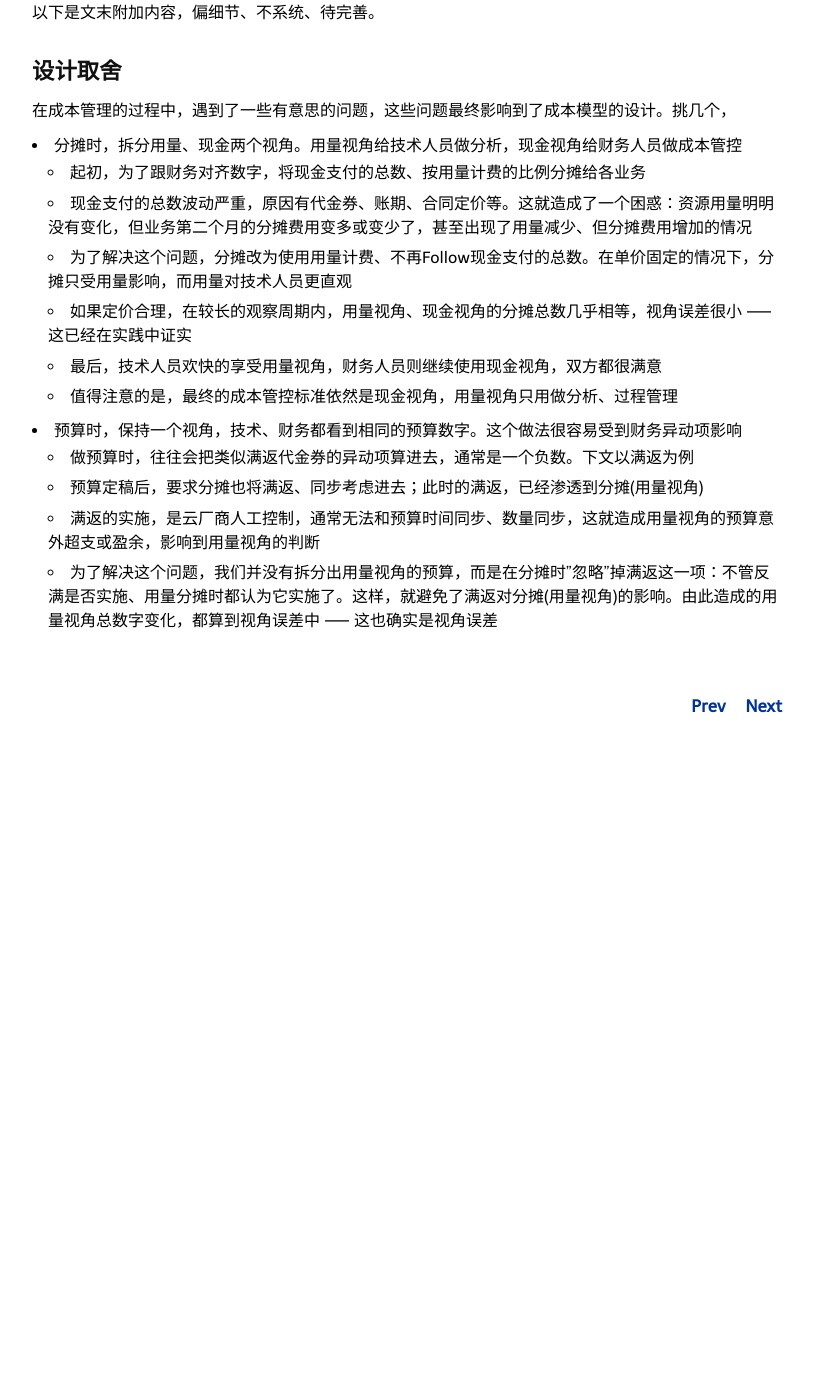
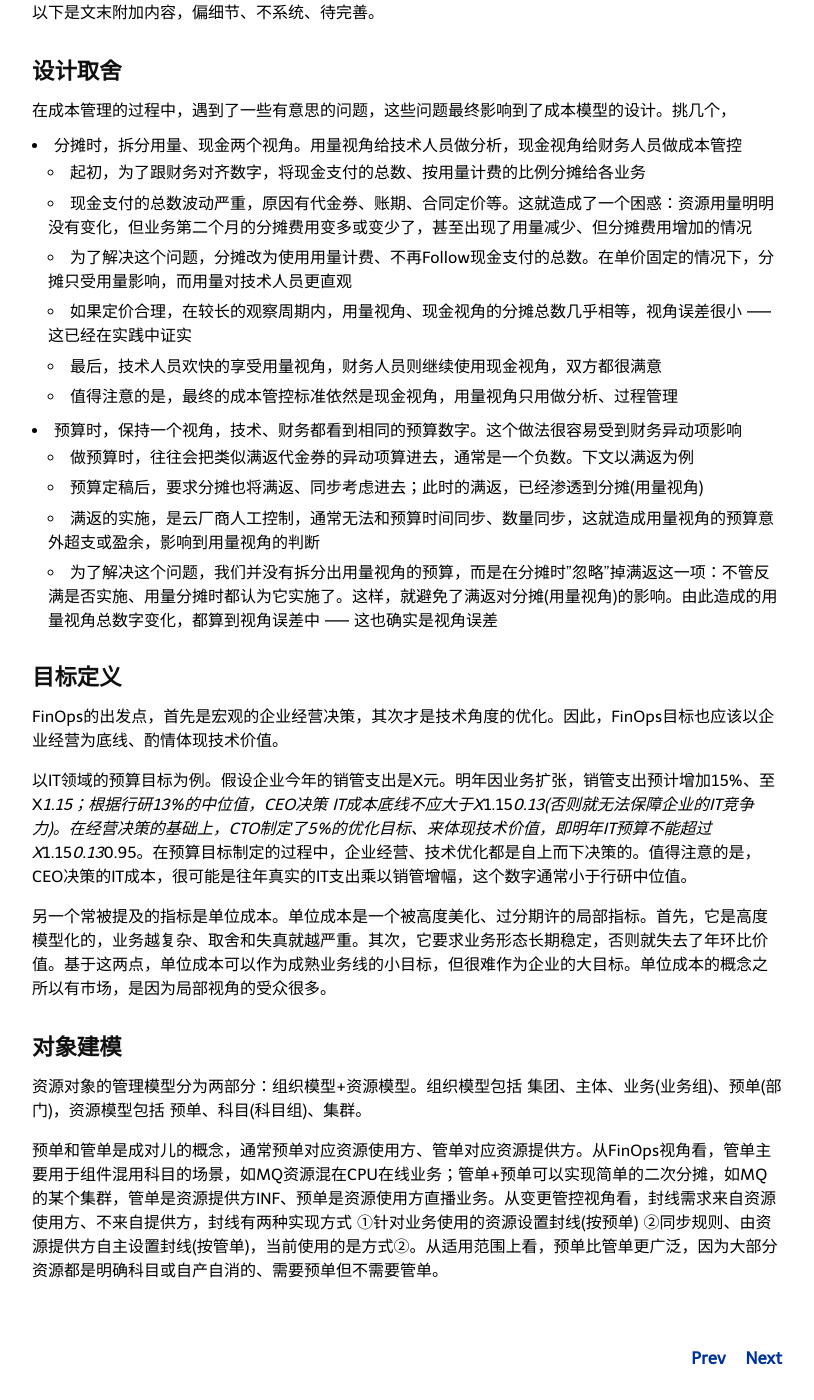
Before and after one commit to niean/niean.github.io, a Jekyll site: the page built from _posts/2020-11-18-finops-ccmp.markdown, in a window 1280 px wide and 1400 px high, scrolled down 7834 px. Shown: the whole window, without its empty margins (233-1047 px from the left). Built offline with Jekyll 4.4.1, drawn with Linux system fonts in a browser that asks for light colours; comment, search, counter and statistics services are not loaded; before the commit the page ends 8582 px from its top, so only the background shows below that.

Commit message:
集中提交

```diff
--- a/_posts/2020-11-18-finops-ccmp.markdown
+++ b/_posts/2020-11-18-finops-ccmp.markdown
@@ -150,3 +150,16 @@ tags:
     - 预算定稿后，要求分摊也将满返、同步考虑进去；此时的满返，已经渗透到分摊(用量视角)
     - 满返的实施，是云厂商人工控制，通常无法和预算时间同步、数量同步，这就造成用量视角的预算意外超支或盈余，影响到用量视角的判断
     - 为了解决这个问题，我们并没有拆分出用量视角的预算，而是在分摊时"忽略"掉满返这一项：不管反满是否实施、用量分摊时都认为它实施了。这样，就避免了满返对分摊(用量视角)的影响。由此造成的用量视角总数字变化，都算到视角误差中 —— 这也确实是视角误差
+
+## 目标定义
+FinOps的出发点，首先是宏观的企业经营决策，其次才是技术角度的优化。因此，FinOps目标也应该以企业经营为底线、酌情体现技术价值。
+
+以IT领域的预算目标为例。假设企业今年的销管支出是X元。明年因业务扩张，销管支出预计增加15%、至X*1.15；根据行研13%的中位值，CEO决策 IT成本底线不应大于X*1.15*0.13(否则就无法保障企业的IT竞争力)。在经营决策的基础上，CTO制定了5%的优化目标、来体现技术价值，即明年IT预算不能超过 X*1.15*0.13*0.95。在预算目标制定的过程中，企业经营、技术优化都是自上而下决策的。值得注意的是，CEO决策的IT成本，很可能是往年真实的IT支出乘以销管增幅，这个数字通常小于行研中位值。
+
+另一个常被提及的指标是单位成本。单位成本是一个被高度美化、过分期许的局部指标。首先，它是高度模型化的，业务越复杂、取舍和失真就越严重。其次，它要求业务形态长期稳定，否则就失去了年环比价值。基于这两点，单位成本可以作为成熟业务线的小目标，但很难作为企业的大目标。单位成本的概念之所以有市场，是因为局部视角的受众很多。
+
+
+## 对象建模
+资源对象的管理模型分为两部分：组织模型+资源模型。组织模型包括 集团、主体、业务(业务组)、预单(部门)，资源模型包括 预单、科目(科目组)、集群。
+
+预单和管单是成对儿的概念，通常预单对应资源使用方、管单对应资源提供方。从FinOps视角看，管单主要用于组件混用科目的场景，如MQ资源混在CPU在线业务；管单+预单可以实现简单的二次分摊，如MQ的某个集群，管单是资源提供方INF、预单是资源使用方直播业务。从变更管控视角看，封线需求来自资源使用方、不来自提供方，封线有两种实现方式 ①针对业务使用的资源设置封线(按预单) ②同步规则、由资源提供方自主设置封线(按管单)，当前使用的是方式②。从适用范围上看，预单比管单更广泛，因为大部分资源都是明确科目或自产自消的、需要预单但不需要管单。
--- a/_posts/2021-06-30-cn-architecture.markdown
+++ b/_posts/2021-06-30-infra-cn.markdown
@@ -1,6 +1,6 @@
 ---
 layout: post
-title: 云原生之架构基础
+title: 基础设施之云原生架构
 date: 2021-06-30 08:30
 tags:
   - cn
--- a/_posts/2022-03-30-tools-cmp.markdown
+++ b/_posts/2022-03-30-infra-cmp.markdown
@@ -1,6 +1,6 @@
 ---
 layout: post
-title: 多云资产管理平台
+title: 基础设施之多云管理
 date: 2022-03-30 22:00
 tags:
   - tools
```
Also changed, not shown: _posts/2020-03-15-op-tb.markdown (+8 -0 lines), _posts/2023-11-08-infra-da.markdown (added, +48 -0 lines), _posts/2023-06-19-infra-cm.markdown (renamed from _posts/2023-06-19-tools-cm.markdown), images/20200315/ikigai.jpg (added).
